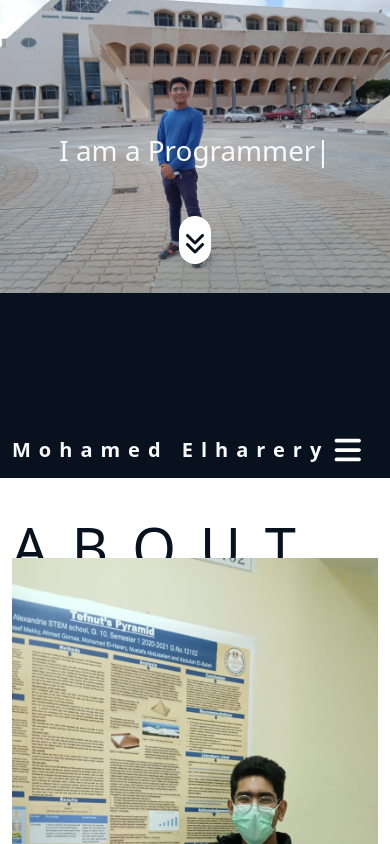
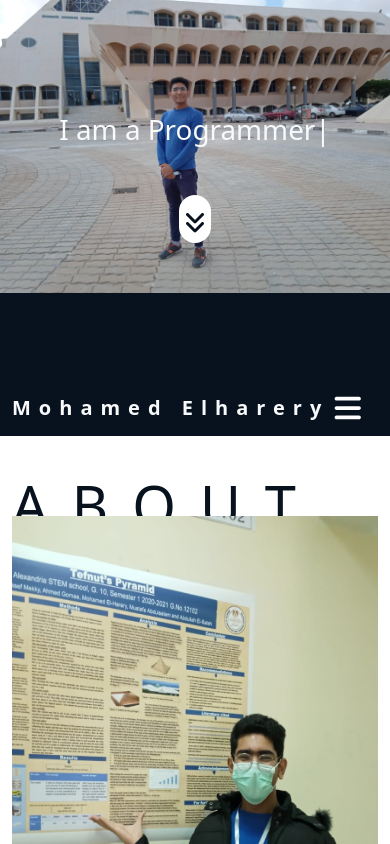
Before and after one commit to 5636mohamed/personal-portoflio, a plain HTML site: page index.html in a window 390 px wide. Shown: the top 844 px of the page. Drawn offline with nearby package versions, Linux system fonts and the light colour scheme.

Commit message:
another edition

```diff
--- a/css/style-home.css
+++ b/css/style-home.css
@@ -94,7 +94,7 @@ header .container .scroll-down svg{
 }
 
 @media screen and (min-width: 365px) and (max-width: 435px){
-    header{height: 50vh ;}
+    header{height: 45vh ;}
 }
 
 @media screen and (min-width: 310px) and (max-width: 355px){
```
